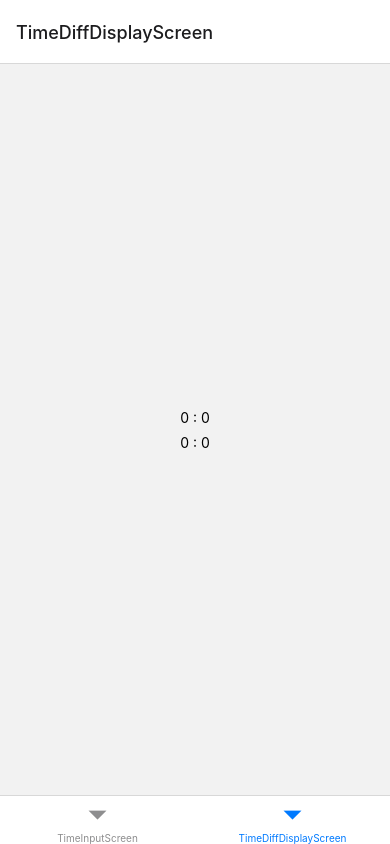
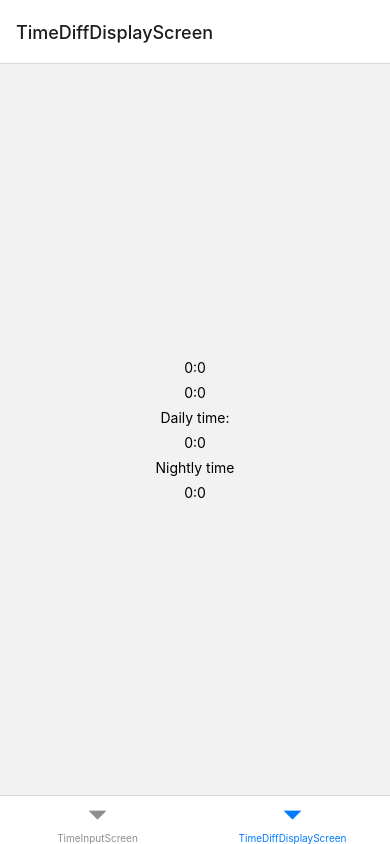
Before and after one commit to elraito/time-differ, a React Native app: screen /TimeDiffDisplayScreen in a window 390 px wide. Built offline with nearby package versions, Linux system fonts and the light colour scheme.

Commit message:
Time difference calculator

```diff
--- a/src/TimeContext.tsx
+++ b/src/TimeContext.tsx
@@ -1,15 +1,15 @@
 import { Dispatch, ReactNode, SetStateAction, createContext, useState } from 'react';
 
-interface InputTime {
+export interface TimeFormat {
   hours: number;
   minutes: number;
 }
 
 interface TimeContext {
-  startTime: InputTime;
-  setStartTime: Dispatch<SetStateAction<InputTime>>;
-  endTime: InputTime;
-  setEndTime: Dispatch<SetStateAction<InputTime>>;
+  startTime: TimeFormat;
+  setStartTime: Dispatch<SetStateAction<TimeFormat>>;
+  endTime: TimeFormat;
+  setEndTime: Dispatch<SetStateAction<TimeFormat>>;
 }
 
 export const TimeContext = createContext<TimeContext>({
@@ -24,11 +24,11 @@ interface TimeContextProviderProps {
 }
 
 export function TimeContextProvider({ children }: TimeContextProviderProps): JSX.Element {
-  const [startTime, setStartTime] = useState<InputTime>({
+  const [startTime, setStartTime] = useState<TimeFormat>({
     hours: 0,
     minutes: 0,
   });
-  const [endTime, setEndTime] = useState<InputTime>({ hours: 0, minutes: 0 });
+  const [endTime, setEndTime] = useState<TimeFormat>({ hours: 0, minutes: 0 });
 
   return (
     <TimeContext.Provider value={{ startTime, setStartTime, endTime, setEndTime }}>{children}</TimeContext.Provider>
--- a/src/screens/TimeDiffDisplayScreen.tsx
+++ b/src/screens/TimeDiffDisplayScreen.tsx
@@ -6,13 +6,53 @@ import { TimeContext } from '../TimeContext';
 export function TimeDiffDisplayScreen() {
   const { startTime, endTime } = useContext(TimeContext);
 
+  const calculateTimeDifference = () => {
+    let startingMinutes = startTime.hours * 60 + startTime.minutes;
+    let endingMinutes = endTime.hours * 60 + endTime.minutes;
+
+    let dayTime = 0;
+    let nightTime = 0;
+
+    if (startingMinutes > endingMinutes) {
+      startingMinutes = startingMinutes - 1440;
+    }
+
+    while (startingMinutes < endingMinutes) {
+      startingMinutes = startingMinutes + 15;
+      if (startingMinutes > 240 && startingMinutes <= 1320) {
+        dayTime = dayTime + 15;
+      } else {
+        nightTime = nightTime + 15;
+      }
+    }
+
+    return { dayTime, nightTime };
+  };
+
+  const dailyTime = {
+    hours: Math.floor(calculateTimeDifference().dayTime / 60),
+    minutes: calculateTimeDifference().dayTime % 60,
+  };
+  const nightlyTime = {
+    hours: Math.floor(calculateTimeDifference().nightTime / 60),
+    minutes: calculateTimeDifference().nightTime % 60,
+  };
+
   return (
     <SafeAreaView style={styles.container}>
       <Text>
-        {startTime.hours} : {startTime.minutes}
+        {startTime.hours}:{startTime.minutes}
       </Text>
       <Text>
-        {endTime.hours} : {endTime.minutes}
+        {endTime.hours}:{endTime.minutes}
+      </Text>
+      <Text>Daily time:</Text>
+      <Text>
+        {dailyTime.hours}:{dailyTime.minutes}
+      </Text>
+      <Text>Nightly time</Text>
+      <Text>
+        {nightlyTime.hours}:{nightlyTime.minutes}
       </Text>
     </SafeAreaView>
   );
```
